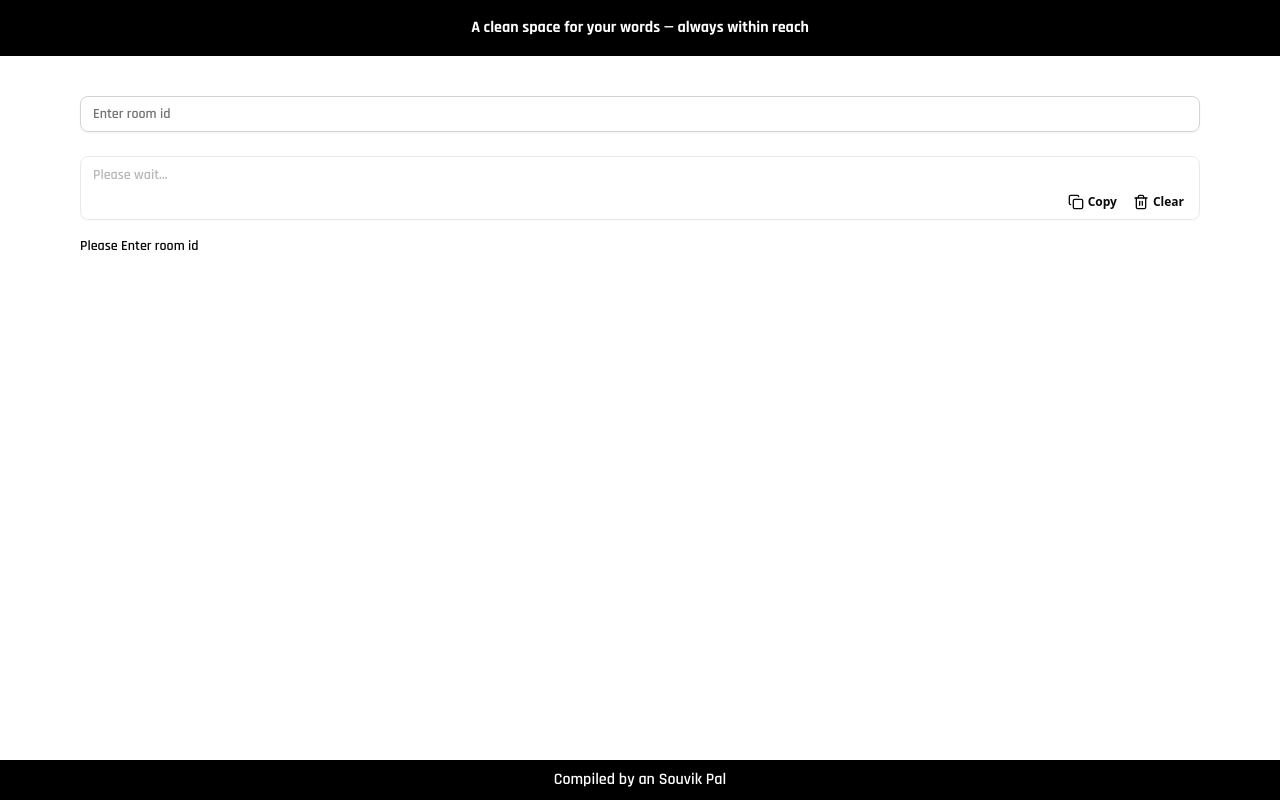
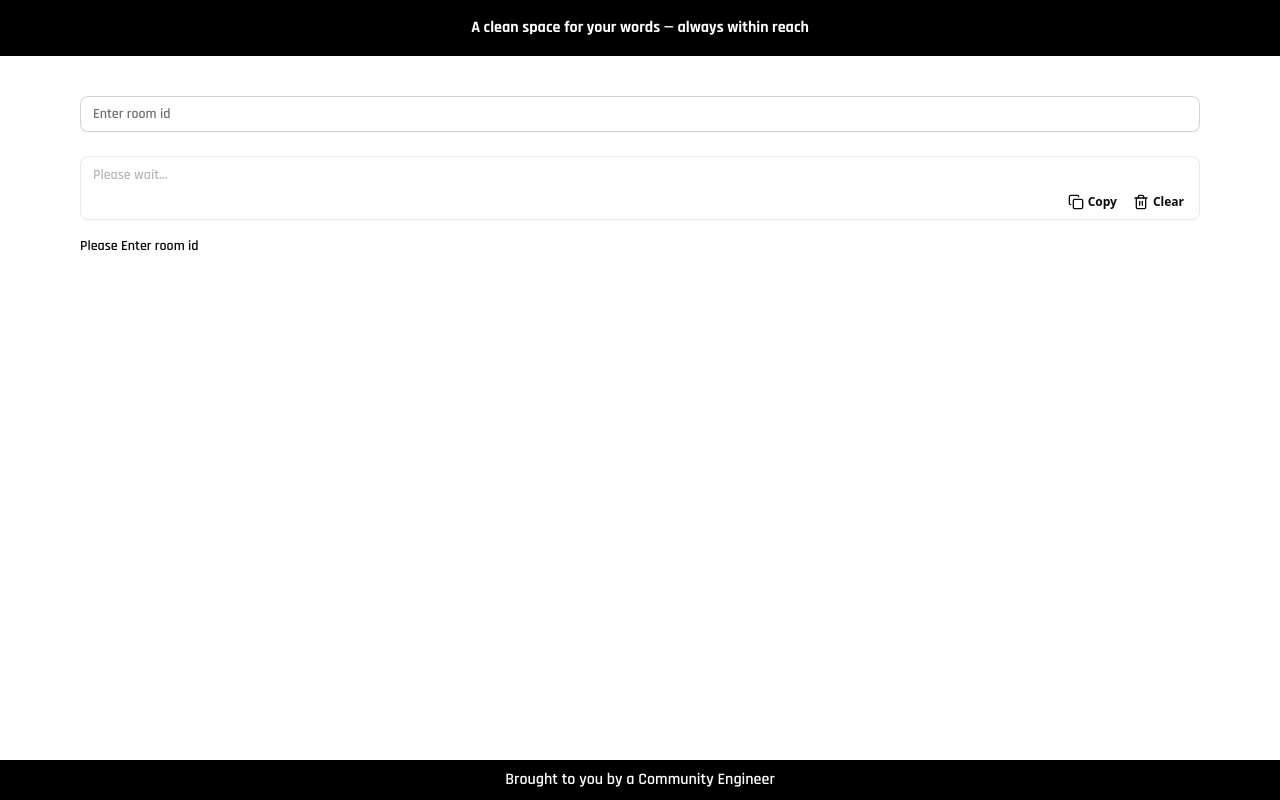
Before and after one commit to Sahil-Bhutani/justsaveit, a Next.js app: page / in a window 1280 px wide. Built offline with nearby package versions, Linux system fonts and the light colour scheme.

Commit message:
Update page.tsx

```diff
--- a/app/page.tsx
+++ b/app/page.tsx
@@ -346,7 +346,7 @@ const Homepage = () => {
       )}
 
       <footer className="bg-black text-white text-center text-base py-2 mt-10 fixed bottom-0 w-full">
-        Compiled by an Souvik Pal
+Brought to you by a Community Engineer
       </footer>
     </>
   );
```
